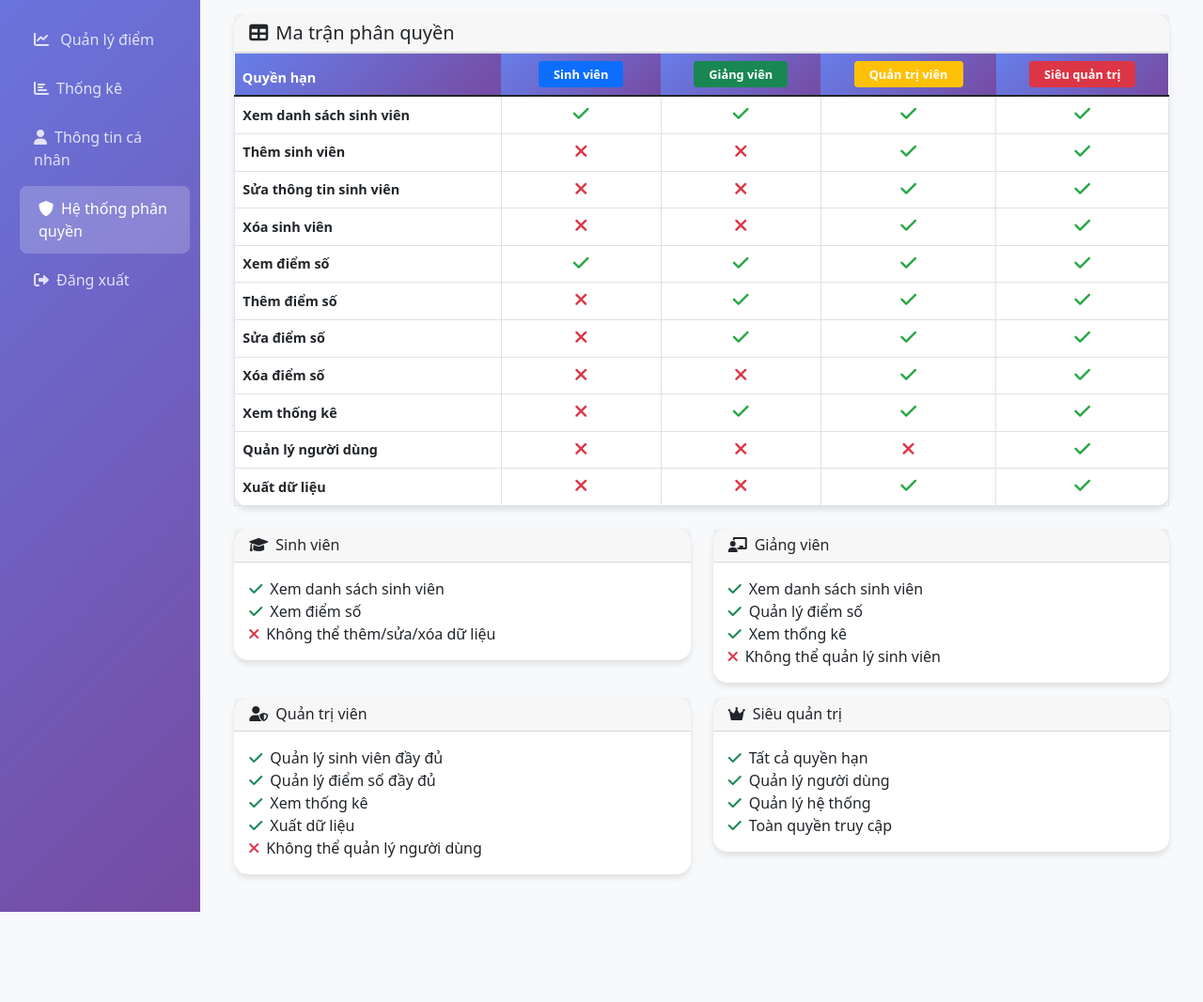
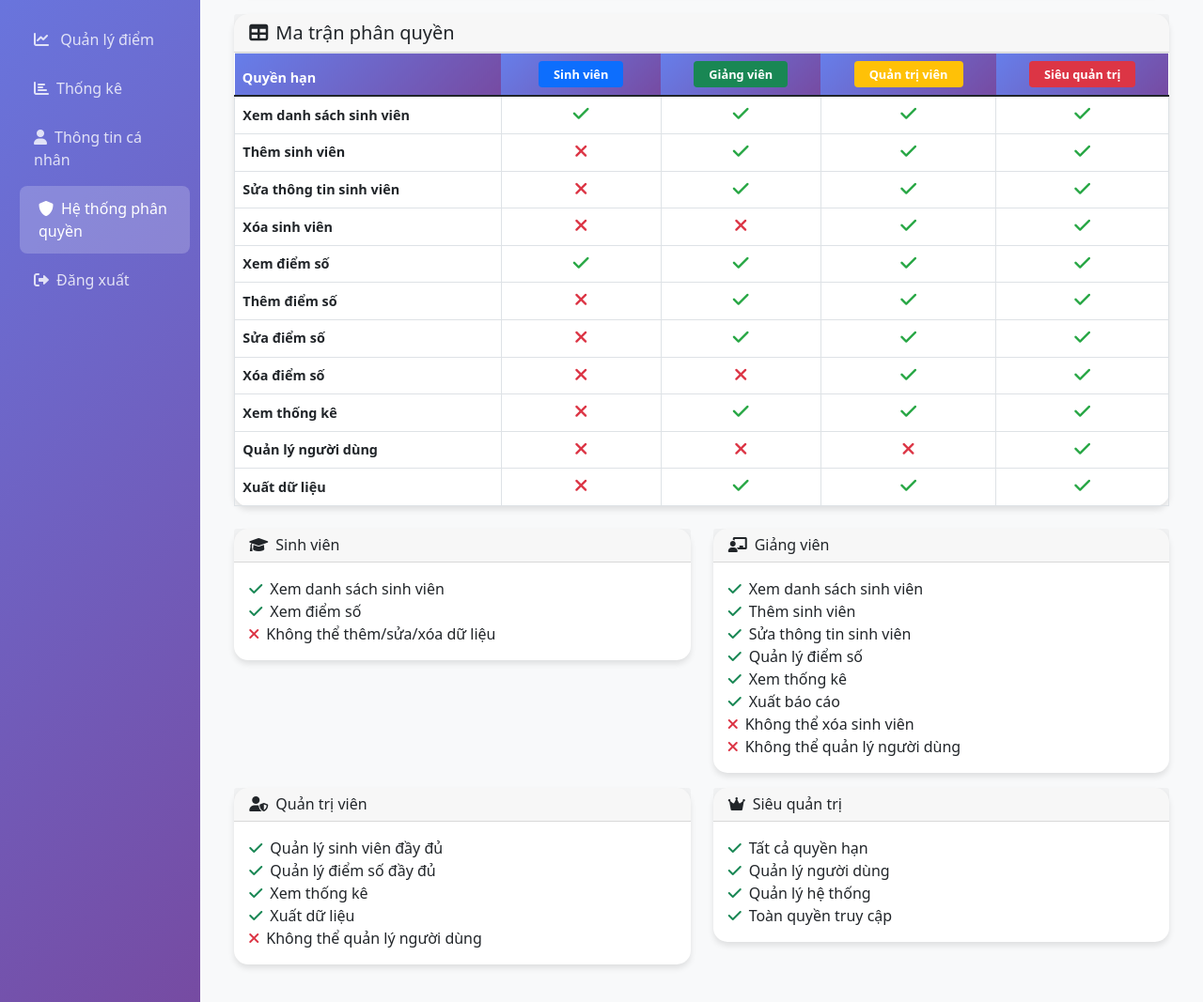
Before and after one commit to quangcaptain26-3/SUPER_STU_WEB, a PHP site: page /permissions.php in a window 1280 px wide. Shown: the part 290-1357 px from the top of the page at 94% size. Before the commit the page ends 1261 px from the top, so only its background shows below. Run offline with PHP 8.4, Linux system fonts and the light colour scheme; the visitor is signed in with stand-in values (Sample User, id 1); some libraries are stand-ins or nearby versions.

Commit message:
update permission for teacher

```diff
--- a/public/permissions.php
+++ b/public/permissions.php
@@ -254,9 +254,13 @@ $allPermissions = [
                                 <div class="card-body">
                                     <ul class="list-unstyled mb-0">
                                         <li><i class="fas fa-check text-success me-2"></i>Xem danh sách sinh viên</li>
+                                        <li><i class="fas fa-check text-success me-2"></i>Thêm sinh viên</li>
+                                        <li><i class="fas fa-check text-success me-2"></i>Sửa thông tin sinh viên</li>
                                         <li><i class="fas fa-check text-success me-2"></i>Quản lý điểm số</li>
                                         <li><i class="fas fa-check text-success me-2"></i>Xem thống kê</li>
-                                        <li><i class="fas fa-times text-danger me-2"></i>Không thể quản lý sinh viên</li>
+                                        <li><i class="fas fa-check text-success me-2"></i>Xuất báo cáo</li>
+                                        <li><i class="fas fa-times text-danger me-2"></i>Không thể xóa sinh viên</li>
+                                        <li><i class="fas fa-times text-danger me-2"></i>Không thể quản lý người dùng</li>
                                     </ul>
                                 </div>
                             </div>
--- a/utils.php
+++ b/utils.php
@@ -51,10 +51,13 @@ function getRolePermissions($role) {
         ],
         'teacher' => [
             PERMISSION_VIEW_STUDENTS,
+            PERMISSION_ADD_STUDENTS,
+            PERMISSION_EDIT_STUDENTS,
             PERMISSION_VIEW_SCORES,
             PERMISSION_ADD_SCORES,
             PERMISSION_EDIT_SCORES,
-            PERMISSION_VIEW_STATISTICS
+            PERMISSION_VIEW_STATISTICS,
+            PERMISSION_EXPORT_DATA
         ],
         'admin' => [
             PERMISSION_VIEW_STUDENTS,
```
Also changed, not shown: README.md.
